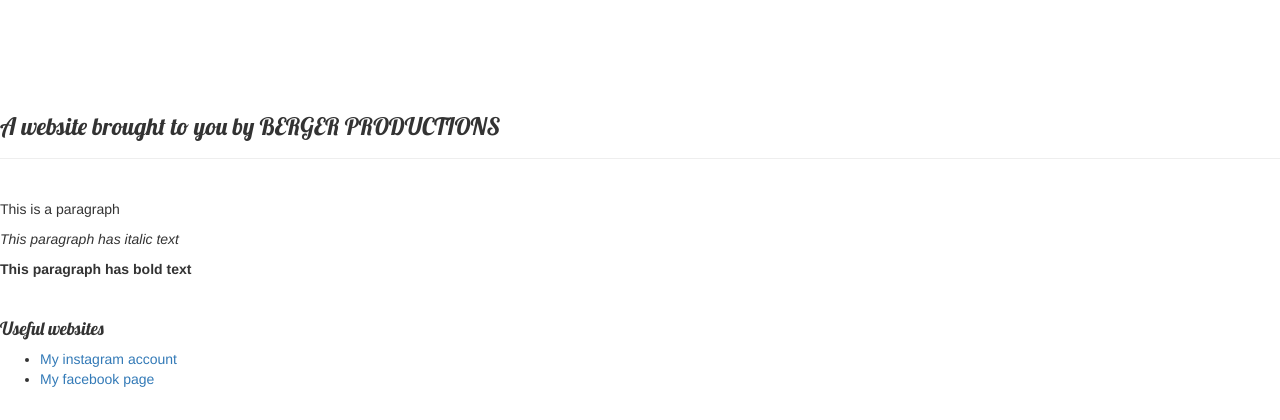
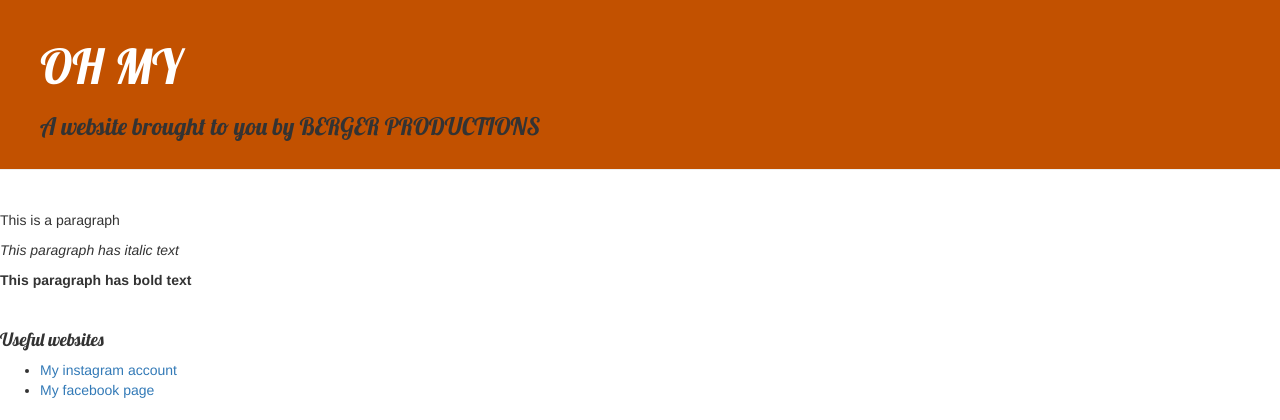
Before and after one commit to BirkBerger/my-first-blog, a Django app: page / in a window 1280 px wide. Shown: the top 420 px of the page. Run offline with Django 3.2, Linux system fonts and the light colour scheme; data that the repository does not hold is empty; some libraries are stand-ins or nearby versions.

Commit message:
added staticfiles to settings

```diff
--- a/blog/static/css/blog.css
+++ b/blog/static/css/blog.css
@@ -1,4 +1,8 @@
-
+.page-header {
+    background-color: #C25100;
+    margin-top: 0;
+    padding: 20px 20px 20px 40px;
+}
 
 .page-header h1 {
     color: #ffffff;
--- a/mysite/settings.py
+++ b/mysite/settings.py
@@ -120,4 +120,6 @@ USE_TZ = True
 
 STATIC_URL = '/static/'
 
+STATICFILES_DIRS = os.path.join(BASE_DIR, 'static')
+
 STATIC_ROOT = os.path.join(BASE_DIR, 'static')
```
